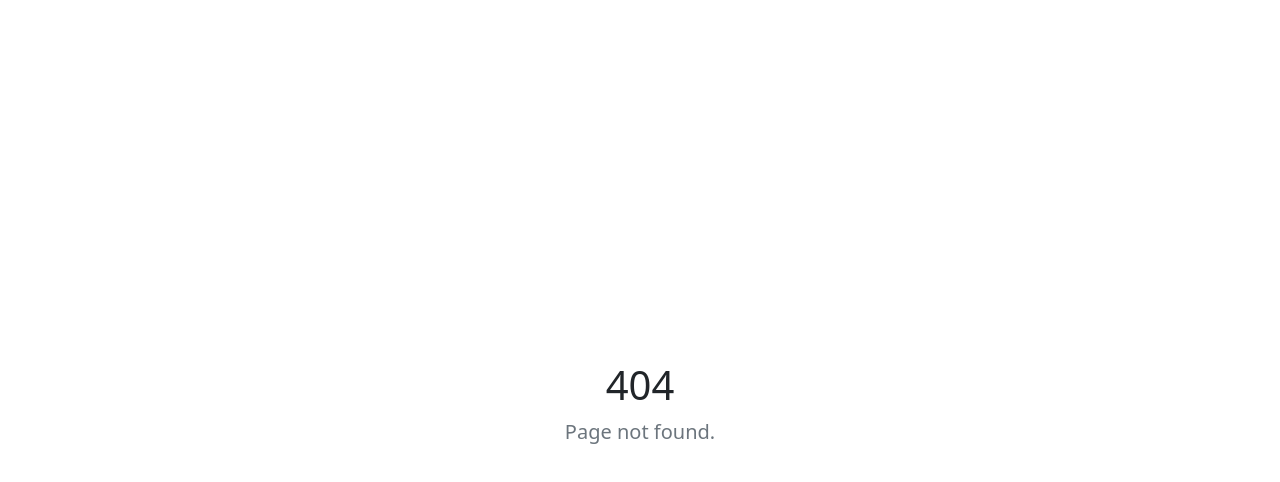
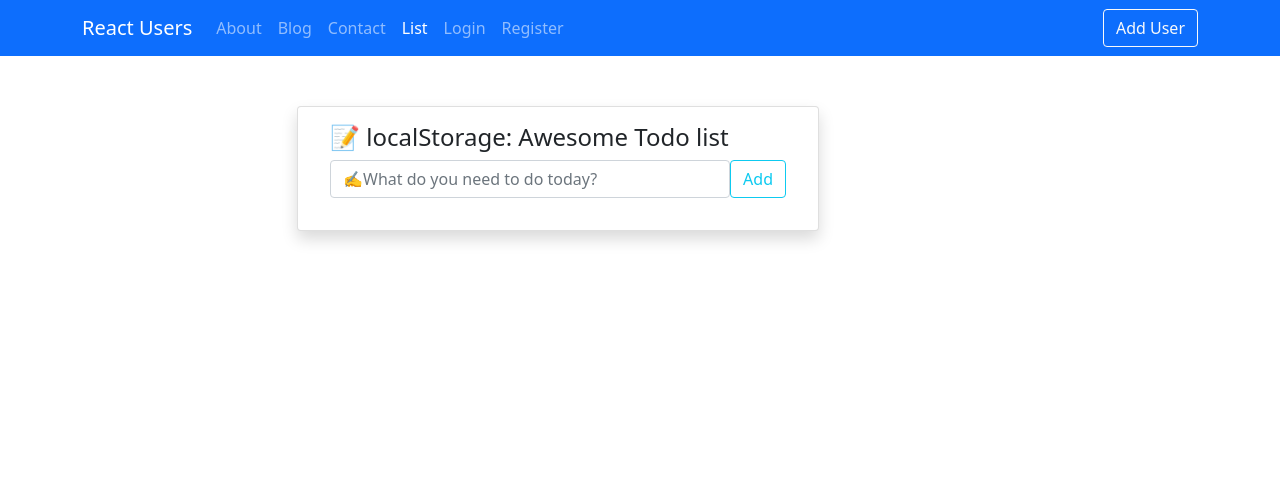
Before and after one commit to dasbairagya/react-users-crud, a React (Create React App) app: page /todo in a window 1280 px wide. Before the commit this address had no page. Shown: the top 482 px of the page. Built offline with nearby package versions, Linux system fonts and the light colour scheme.

Commit message:
Add super folder structure

```diff
--- a/src/App.js
+++ b/src/App.js
@@ -1,8 +1,8 @@
 import './App.css';
 import "../node_modules/bootstrap/dist/css/bootstrap.min.css";
 import { BrowserRouter as Router } from "react-router-dom";
-import Navbar from './components/layout/Navbar';
-import Controller from './components/layout/Controller';
+import Navbar from './components/layout/header/Navbar';
+import Routes from './components/routes/RouteController';
 
 function App() {
   return (
@@ -10,7 +10,7 @@ function App() {
       <Router>
         <div className="App">
           <Navbar />
-          <Controller />
+          <Routes />
         </div>
       </Router>
   );
--- a/src/components/layout/Navbar.js
+++ b/src/components/layout/header/Navbar.js
@@ -12,11 +12,11 @@ const Navbar = () => {
           </button>
           <div className="collapse navbar-collapse" id="navbarNavAltMarkup">
             <div className="navbar-nav">
-              <NavLink className="nav-link" aria-current="page" exact to="/">Home</NavLink>
+              {/* <NavLink className="nav-link" aria-current="page" exact to="/">Home</NavLink> */}
               <NavLink className="nav-link" exact to="/about">About</NavLink>
               <NavLink className="nav-link" exact to="/blog">Blog</NavLink>
               <NavLink className="nav-link" exact to="/contact">Contact</NavLink>
-              <NavLink className="nav-link" exact to="/list">List</NavLink>
+              <NavLink className="nav-link" exact to="/todo">List</NavLink>
               <NavLink className="nav-link" exact to="/login">Login</NavLink>
               <NavLink className="nav-link" exact to="/register">Register</NavLink>
             </div>
--- a/src/components/pages/Login.js
+++ b/src/components/pages/Login.js
@@ -2,6 +2,8 @@ import React , { useState } from 'react';
 // import axios from 'axios'
 import { NavLink, useNavigate } from "react-router-dom";
 import axios from '../../api/axios';
+import LoginForm from '../layout/templates/LoginForm';
+
 const LOGIN_URL = '/users';
 
 const Login = () => {
@@ -17,7 +19,7 @@ const Login = () => {
   console.log(authUser);
   };
 
-  const onSubmit = async e => {
+  const handleSubmit = async e => {
     e.preventDefault();
 
     if(authUser.username.length < 1 || authUser.password.length < 1){
@@ -37,6 +39,7 @@ const Login = () => {
     }
 
   };
+
   return (
     <div className="container">
     <div
@@ -52,7 +55,7 @@ const Login = () => {
               float: "right",
               fontSize: "80%",
               position: "relative",
-              top: "-10px"
+              top: "-10px",
             }}
           >
             <a href="/register">Forgot password?</a>
@@ -64,7 +67,11 @@ const Login = () => {
             id="login-alert"
             className="alert alert-danger col-sm-12"
           />
-          <form id="loginform" className="form-horizontal" onSubmit={e => onSubmit(e)}>
+          <form
+            id="loginform"
+            className="form-horizontal"
+            onSubmit={(e) => handleSubmit(e)}
+          >
             <div style={{ marginBottom: 25 }} className="input-group">
               <span className="input-group-addon">
                 <i className="glyphicon glyphicon-user" />
@@ -76,7 +83,7 @@ const Login = () => {
                 name="username"
                 placeholder="email"
                 value={username}
-                onChange={e => onInputChange(e)}
+                onChange={(e) => onInputChange(e)}
               />
             </div>
             <div style={{ marginBottom: 25 }} className="input-group">
@@ -90,7 +97,7 @@ const Login = () => {
                 name="password"
                 placeholder="password"
                 value={password}
-                onChange={e => onInputChange(e)}
+                onChange={(e) => onInputChange(e)}
               />
             </div>
             <div className="input-group">
@@ -112,7 +119,6 @@ const Login = () => {
                 <button id="btn-login" className="btn btn-success">
                   Login
                 </button>
-
               </div>
             </div>
             <div className="form-group" style={{ marginTop: 10 }}>
@@ -121,11 +127,15 @@ const Login = () => {
                   style={{
                     borderTop: "1px solid#888",
                     paddingTop: 15,
-                    fontSize: "85%"
+                    fontSize: "85%",
                   }}
                 >
-                  Don't have an account! <span><NavLink className="nav-link" exact to="/register">Sign Up Here</NavLink></span>
-
+                  Don't have an account!{" "}
+                  <span>
+                    <NavLink className="nav-link" exact to="/register">
+                      Sign Up Here
+                    </NavLink>
+                  </span>
                 </div>
               </div>
             </div>
@@ -133,7 +143,6 @@ const Login = () => {
         </div>
       </div>
     </div>
-
 
     <div
       id="signupbox"
@@ -148,12 +157,10 @@ const Login = () => {
               float: "right",
               fontSize: "85%",
               position: "relative",
-              top: "-10px"
+              top: "-10px",
             }}
           >
-            <button>
-              Sign In
-            </button>
+            <button>Sign In</button>
           </div>
         </div>
         <div className="panel-body">
@@ -234,7 +241,11 @@ const Login = () => {
             <div className="form-group">
               {/* Button */}
               <div className="col-md-offset-3 col-md-9">
-                <button id="btn-signup" type="button" className="btn btn-info">
+                <button
+                  id="btn-signup"
+                  type="button"
+                  className="btn btn-info"
+                >
                   <i className="icon-hand-right" /> &nbsp; Sign Up
                 </button>
                 <span style={{ marginLeft: 8 }}>or</span>
@@ -250,7 +261,8 @@ const Login = () => {
                   type="button"
                   className="btn btn-primary"
                 >
-                  <i className="icon-facebook" /> &nbsp; Sign Up with Facebook
+                  <i className="icon-facebook" /> &nbsp; Sign Up with
+                  Facebook
                 </button>
               </div>
             </div>
@@ -259,7 +271,6 @@ const Login = () => {
       </div>
     </div>
   </div>
-
   )
 }
 export default Login;
--- a/src/components/pages/List.js
+++ b/src/components/pages/Todo.js
@@ -3,7 +3,7 @@ import React, {useEffect, useState} from 'react';
 // import 'react-toastify/dist/ReactToastify.css';
 
 
-const List = () => {
+const Todo = () => {
 
 //get local storage data
 const getLocalData = () => {
@@ -136,7 +136,7 @@ useEffect(()=>{
                     <div className="card px-3 shadow ">
                         {/* <figure><img src="../../../public/todo.jpg"/></figure> */}
                         <div className="card-body">
-                            <h4 className="card-title">📝Awesome Todo list📝</h4>
+                            <h4 className="card-title">📝 localStorage: Awesome Todo list</h4>
                             <form >
                             <div className="add-items d-flex">
                             <input type="text" name="items" value={item} className="form-control todo-list-input" placeholder="✍️What do you need to do today?" onChange={(e)=>setItem(e.target.value)}/>
@@ -179,4 +179,4 @@ useEffect(()=>{
   )
 };
 
-export default List;
+export default Todo;
--- a/src/components/layout/Controller.js
+++ b/src/components/routes/RouteController.js
@@ -4,7 +4,7 @@ import Home from '../pages/Home';
 import About from '../pages/About';
 import Blog from '../pages/Blog';
 import Contact from '../pages/Contact';
-import List from '../pages/List';
+import Todo from '../pages/Todo';
 import { AddUser } from '../users/AddUser';
 import { EditUser } from '../users/EditUser';
 import  Users  from '../users/Users';
@@ -12,14 +12,14 @@ import Nopage from '../pages/Nopage';
 import Login from '../pages/Login';
 import Register from '../pages/Register';
 
-const Controller = () => {
+const RouteController = () => {
   return (
     <Routes>
       <Route exact path="/" element={<Home />} />
       <Route exact path='/blog' element={<Blog />} />
       <Route exact path='/about' element={<About />} />
       <Route exact path='/contact' element={<Contact />} />
-      <Route exact path='/list' element={<List />} />
+      <Route exact path='/todo' element={<Todo />} />
       <Route exact path="/users/add" element={<AddUser />} />
       <Route exact path="/users/edit/:id" element={<EditUser />} />
       <Route exact path="/users/:id" element={<Users />} />
@@ -30,4 +30,4 @@ const Controller = () => {
   );
 }
 
-export default Controller;
+export default RouteController;
--- a/src/components/users/Users.js
+++ b/src/components/users/Users.js
@@ -13,7 +13,7 @@ const Users = () => {
   const { id } = useParams();
   useEffect(() => {
     loadUser();
-  }, []);
+  });
 
   const loadUser = async () => {
     const res = await axios.get('http://localhost:3003/users/' + id);
```
Also changed, not shown: 1 other file (tests, documents, lock files or other folders).
